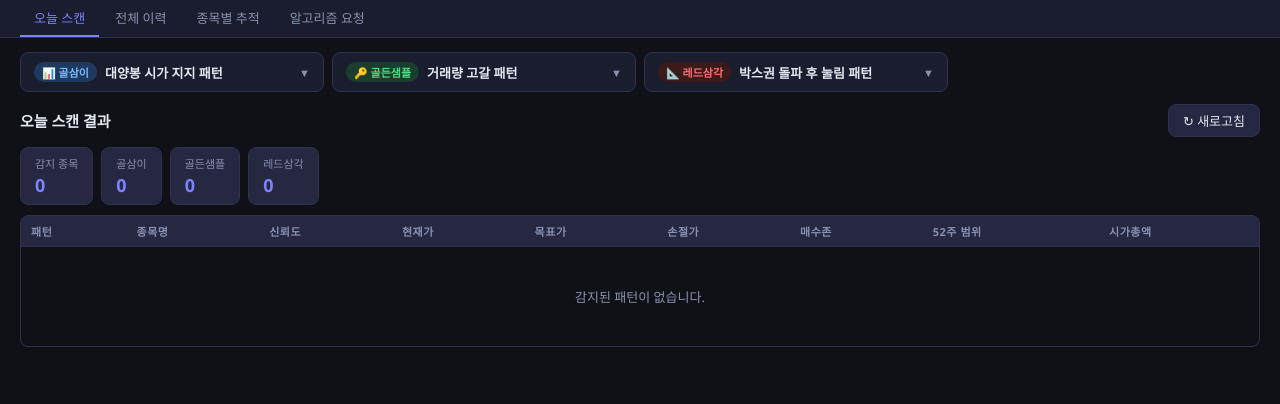
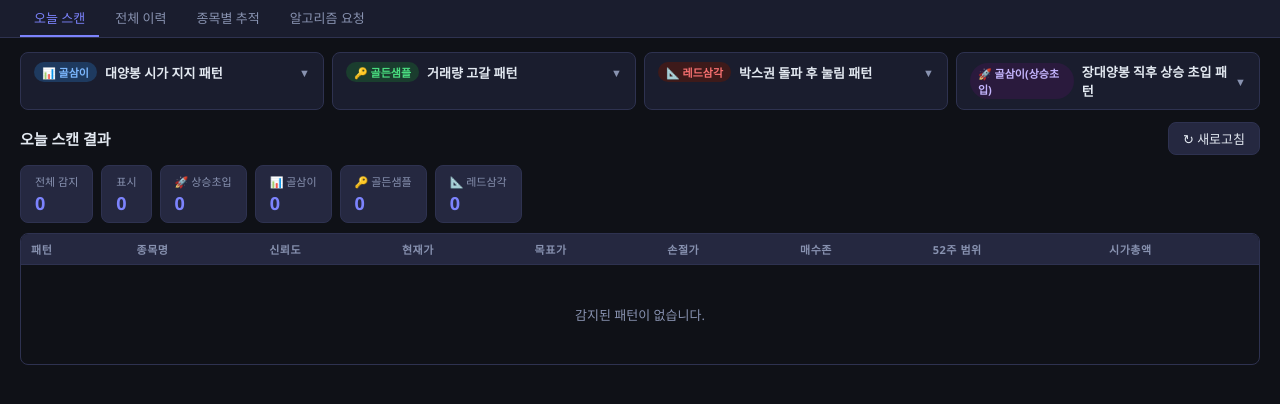
Before and after one commit to eunsang1cho/Claude_Code_StockRecommendation, a FastAPI app: page / in a window 1280 px wide. Shown: the part 66-470 px from the top of the page. Run offline with FastAPI, Linux system fonts and the light colour scheme; data that the repository does not hold is empty.

Commit message:
fix/feat: 대시보드 오늘스캔 탭 개선
- 골삼이(상승초입) 알고리즘 소개 카드 추가
- 오늘 스캔 결과 신뢰도 상위 15개로 제한
- 52주 범위 0억~0억 버그 수정 (fmtMcap → KRW)
- 통계 카드에 패턴별 이모지 및 상승초입 항목 추가

Co-Authored-By: Claude Sonnet 4.6 <noreply@anthropic.com>

```diff
--- a/templates/index.html
+++ b/templates/index.html
@@ -86,9 +86,10 @@ td { padding: 6px 10px; font-size: 13px; vertical-align: middle; }
   display: inline-block; padding: 2px 8px; border-radius: 99px;
   font-size: 11px; font-weight: 600;
 }
-.badge-골삼이  { background: #1e3a5f; color: #7cb8ff; }
-.badge-골든샘플 { background: #1a3d2e; color: #4ade80; }
-.badge-레드삼각 { background: #3d1a1a; color: #f87171; }
+.badge-골삼이   { background: #1e3a5f; color: #7cb8ff; }
+.badge-골든샘플  { background: #1a3d2e; color: #4ade80; }
+.badge-레드삼각  { background: #3d1a1a; color: #f87171; }
+.badge-상승초입  { background: #2a1a3d; color: #c4b5fd; }
 .badge-검토중  { background: #2d2d10; color: #fbbf24; }
 .badge-반영됨  { background: #1a3d2e; color: #4ade80; }
 .badge-반려됨  { background: #3d1a1a; color: #f87171; }
@@ -333,6 +334,36 @@ td { padding: 6px 10px; font-size: 13px; vertical-align: middle; }
         </div>
       </details>
 
+      <details class="algo-card">
+        <summary>
+          <span class="badge badge-상승초입">🚀 골삼이(상승초입)</span>
+          장대양봉 직후 상승 초입 패턴
+          <span class="chevron">▼</span>
+        </summary>
+        <div class="algo-body">
+          <strong>개요</strong><br>
+          장대양봉 발생 <strong>직후 1~5거래일 이내</strong>에 상승 초입 타이밍을 포착하는 패턴입니다.
+          기존 골삼이가 눌림 후 지지를 확인하는 것과 달리, 대양봉 직후 빠른 진입을 노립니다.<br><br>
+          <strong>감지 조건 (4가지 모두 충족)</strong>
+          <ul>
+            <li><strong>① 240MA 방향</strong>: 최근 20거래일 기준 240MA 하락 없을 것 (횡보 ±0.5% 또는 우상향)</li>
+            <li><strong>② 장대양봉</strong>: 최근 5거래일 내 등락률 +5% 이상, 또는 캔들 몸통이 전체 범위의 60% 이상</li>
+            <li><strong>③ 20MA 골든크로스 임박</strong>: 장대양봉 저가와 향후 3~15일 내 예상 20MA 도달가가 ±3% 이내 (현재가 20MA 위 또는 3% 이내)</li>
+            <li><strong>④ 거래량 급증</strong>: 장대양봉일 거래량이 20MA의 3배 이상</li>
+          </ul>
+          <strong>매수존 / 손절</strong><br>
+          <span class="algo-chip">매수존: 20MA × 0.99 ~ 현재가</span>
+          <span class="algo-chip">손절: 장대양봉 저가 × 0.97</span>
+          <span class="algo-chip">목표: 장대양봉 고가 × 1.10</span><br><br>
+          <strong>신뢰도 가산</strong>
+          <ul>
+            <li>캔들 몸통 60% 이상: <strong>+8점</strong></li>
+            <li>거래량 5배 이상: <strong>+8점</strong></li>
+            <li>현재가 20MA ±1.5% 이내: <strong>+10점</strong></li>
+          </ul>
+        </div>
+      </details>
+
     </div>
   </div>
 
@@ -471,9 +502,15 @@ const fmtMcap = n => {
 const fmtDate = iso => iso ? iso.slice(0, 16).replace('T', ' ') : '—';
 
 function badge(p) {
-  const map = { '골삼이': '📊 골삼이', '골든샘플': '🔑 골든샘플', '레드삼각': '📐 레드삼각' };
-  const cls = 'badge-' + p;
-  return `<span class="badge ${cls}">${map[p] || p}</span>`;
+  const map = {
+    '골삼이': '📊 골삼이', '골든샘플': '🔑 골든샘플',
+    '레드삼각': '📐 레드삼각', '골삼이(상승초입)': '🚀 골삼이(상승초입)',
+  };
+  const clsMap = {
+    '골삼이': 'badge-골삼이', '골든샘플': 'badge-골든샘플',
+    '레드삼각': 'badge-레드삼각', '골삼이(상승초입)': 'badge-상승초입',
+  };
+  return `<span class="badge ${clsMap[p] || ''}">${map[p] || escHtml(p)}</span>`;
 }
 
 function confBar(conf) {
@@ -487,7 +524,7 @@ function week52Cell(cur, lo, hi) {
   const pct = Math.max(0, Math.min(100, (cur - lo) / (hi - lo) * 100));
   return `<div class="w52-wrap">
     <div class="w52-bar"><div class="w52-dot" style="left:${pct}%"></div></div>
-    <div class="w52-text">${fmtMcap(lo)} ~ ${fmtMcap(hi)}</div></div>`;
+    <div class="w52-text">${KRW(lo)} ~ ${KRW(hi)}</div></div>`;
 }
 
 function entryZone(r) {
@@ -520,18 +557,21 @@ async function loadLatest() {
     const data = await apiFetch('/api/latest');
     document.getElementById('last-updated').textContent = '마지막 갱신: ' + new Date().toLocaleString('ko-KR');
 
+    const top = data.slice(0, 15); // 신뢰도 상위 15개 (DB가 conf DESC 정렬)
     document.getElementById('stats-row').innerHTML = `
-      <div class="stat-card"><div class="stat-label">감지 종목</div><div class="stat-value">${data.length}</div></div>
-      <div class="stat-card"><div class="stat-label">골삼이</div><div class="stat-value">${data.filter(r=>r.pattern==='골삼이').length}</div></div>
-      <div class="stat-card"><div class="stat-label">골든샘플</div><div class="stat-value">${data.filter(r=>r.pattern==='골든샘플').length}</div></div>
-      <div class="stat-card"><div class="stat-label">레드삼각</div><div class="stat-value">${data.filter(r=>r.pattern==='레드삼각').length}</div></div>
+      <div class="stat-card"><div class="stat-label">전체 감지</div><div class="stat-value">${data.length}</div></div>
+      <div class="stat-card"><div class="stat-label">표시</div><div class="stat-value">${top.length}</div></div>
+      <div class="stat-card"><div class="stat-label">🚀 상승초입</div><div class="stat-value">${data.filter(r=>r.pattern==='골삼이(상승초입)').length}</div></div>
+      <div class="stat-card"><div class="stat-label">📊 골삼이</div><div class="stat-value">${data.filter(r=>r.pattern==='골삼이').length}</div></div>
+      <div class="stat-card"><div class="stat-label">🔑 골든샘플</div><div class="stat-value">${data.filter(r=>r.pattern==='골든샘플').length}</div></div>
+      <div class="stat-card"><div class="stat-label">📐 레드삼각</div><div class="stat-value">${data.filter(r=>r.pattern==='레드삼각').length}</div></div>
     `;
 
-    if (!data.length) {
+    if (!top.length) {
       tbody.innerHTML = '<tr><td colspan="9" class="empty">감지된 패턴이 없습니다.</td></tr>';
       return;
     }
-    tbody.innerHTML = data.map(r => `<tr>
+    tbody.innerHTML = top.map(r => `<tr>
       <td>${badge(r.pattern)}</td>
       <td><strong>${escHtml(r.name)}</strong><br><span style="font-size:11px;color:var(--text-muted)">${escHtml(r.ticker)}</span></td>
       <td>${confBar(r.conf)}</td>
@@ -726,7 +766,7 @@ async function loadConfigs() {
   grid.innerHTML = '<div class="loading"><span class="spinner"></span>로딩 중...</div>';
   try {
     const data = await apiFetch('/api/algorithm-configs');
-    const algoIcon = { '골삼이': '📊', '골든샘플': '🔑', '레드삼각': '📐' };
+    const algoIcon = { '골삼이': '📊', '골든샘플': '🔑', '레드삼각': '📐', '골삼이(상승초입)': '🚀' };
     grid.innerHTML = Object.entries(data).map(([algo, params]) => `
       <div class="cfg-card">
         <h4>${algoIcon[algo] || ''} ${escHtml(algo)}</h4>
```
